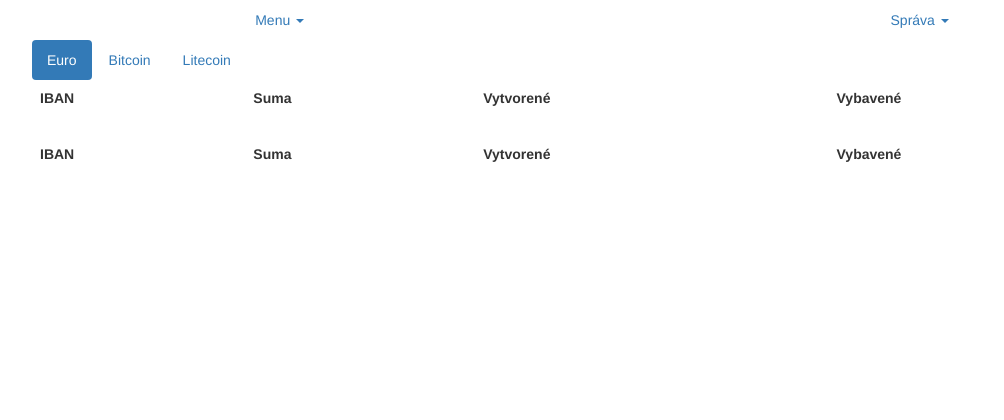
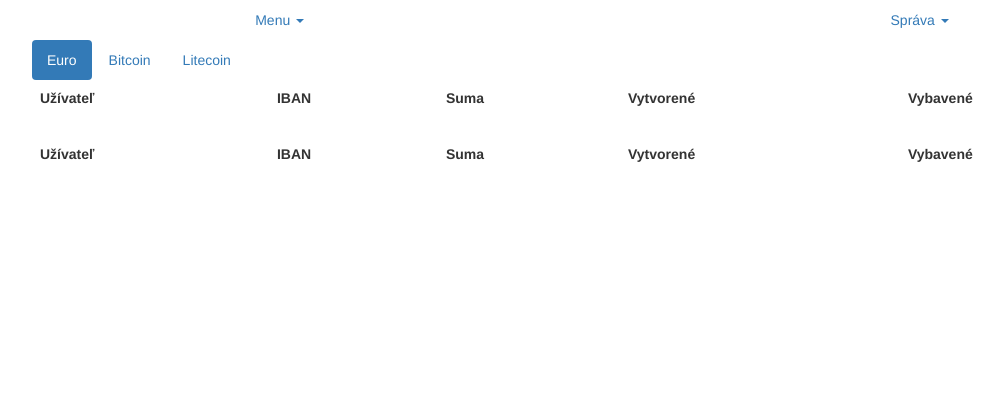
Before and after one commit to j4nk0/xbtzmenaren, a Django app: page /management/withdrawals/ in a window 1280 px wide. Shown: the top 420 px of the page, without its empty margins (38-1042 px from the left). Run offline with Django 3.2, Linux system fonts and the light colour scheme; the visitor is signed in with stand-in values (Sample User, id 1); data that the repository does not hold is empty; some libraries are stand-ins or nearby versions.

Commit message:
add user field to deposits and withdrawals

```diff
--- a/xbtzmenarendjango/xbtzmenarenapp/models.py
+++ b/xbtzmenarendjango/xbtzmenarenapp/models.py
@@ -118,16 +118,19 @@ class Sell_ltc(models.Model):
     eur = models.DecimalField(max_digits=MAX_DIGITS_EUR, decimal_places=DECIMAL_PLACES_EUR)
 
 class Deposit_eur(models.Model):
+    user = models.ForeignKey(CustomUser, on_delete=models.CASCADE)
     vs = models.CharField(max_length=10)
     eur = models.DecimalField(max_digits=MAX_DIGITS_EUR, decimal_places=DECIMAL_PLACES_EUR)
     datetime = models.DateTimeField()
 
 class Deposit_btc(models.Model):
+    user = models.ForeignKey(CustomUser, on_delete=models.CASCADE)
     address = models.CharField(max_length=100)
     btc = models.DecimalField(max_digits=MAX_DIGITS_BTC, decimal_places=DECIMAL_PLACES_BTC)
     datetime = models.DateTimeField()
 
 class Deposit_ltc(models.Model):
+    user = models.ForeignKey(CustomUser, on_delete=models.CASCADE)
     address = models.CharField(max_length=100)
     ltc = models.DecimalField(max_digits=MAX_DIGITS_LTC, decimal_places=DECIMAL_PLACES_LTC)
     datetime = models.DateTimeField()
--- a/xbtzmenarendjango/xbtzmenarenapp/templates/xbtzmenarenapp/management/deposits.html
+++ b/xbtzmenarendjango/xbtzmenarenapp/templates/xbtzmenarenapp/management/deposits.html
@@ -21,6 +21,7 @@
     <table class="table">
       <thead>
           <tr>
+            <td><b>Užívateľ</b></td>
             <td><b>VS</b></td>
             <td><b>Suma</b></td>
             <td><b>Čas</b></td>
@@ -29,6 +30,7 @@
       <tbody>
         {% for deposit in deposits_eur %}
           <tr>
+            <td>{{ deposit.user }}</td>
             <td>{{ deposit.vs }}</td>
             <td>{{ deposit.eur }}</td>
             <td>{{ deposit.datetime }}</td>
--- a/xbtzmenarendjango/xbtzmenarenapp/templates/xbtzmenarenapp/management/withdrawals.html
+++ b/xbtzmenarendjango/xbtzmenarenapp/templates/xbtzmenarenapp/management/withdrawals.html
@@ -31,6 +31,7 @@
         <table class="table">
           <thead>
               <tr>
+                <td><b>Užívateľ</b></td>
                 <td><b>IBAN</b></td>
                 <td><b>Suma</b></td>
                 <td><b>Vytvorené</b></td>
@@ -40,6 +41,7 @@
           <tbody>
             {% for withdrawal in old_withdrawals_eur %}
               <tr>
+                <td>{{ withdrawal.user }}</td>
                 <td>{{ withdrawal.iban }}</td>
                 <td>{{ withdrawal.eur }}</td>
                 <td>{{ withdrawal.time_created }}</td>
@@ -51,6 +53,7 @@
         <table class="table">
           <thead>
               <tr>
+                <td><b>Užívateľ</b></td>
                 <td><b>IBAN</b></td>
                 <td><b>Suma</b></td>
                 <td><b>Vytvorené</b></td>
@@ -60,6 +63,7 @@
           <tbody>
             {% for withdrawal in withdrawals_eur %}
               <tr>
+                <td>{{ withdrawal.user }}</td>
                 <td>{{ withdrawal.iban }}</td>
                 <td>{{ withdrawal.eur }}</td>
                 <td>{{ withdrawal.time_created }}</td>
@@ -83,6 +87,7 @@
         <table class="table">
           <thead>
               <tr>
+                <td><b>Užívateľ</b></td>
                 <td><b>Adresa</b></td>
                 <td><b>Suma</b></td>
                 <td><b>Vytvorené</b></td>
@@ -92,6 +97,7 @@
           <tbody>
             {% for withdrawal in old_withdrawals_btc %}
               <tr>
+                <td>{{ withdrawal.user }}</td>
                 <td>{{ withdrawal.address }}</td>
                 <td>{{ withdrawal.btc }}</td>
                 <td>{{ withdrawal.time_created }}</td>
@@ -103,6 +109,7 @@
         <table class="table">
           <thead>
               <tr>
+                <td><b>Užívateľ</b></td>
                 <td><b>Adresa</b></td>
                 <td><b>Suma</b></td>
                 <td><b>Vytvorené</b></td>
@@ -112,6 +119,7 @@
           <tbody>
             {% for withdrawal in withdrawals_btc %}
               <tr>
+                <td>{{ withdrawal.user }}</td>
                 <td>{{ withdrawal.address }}</td>
                 <td>{{ withdrawal.btc }}</td>
                 <td>{{ withdrawal.time_created }}</td>
@@ -135,6 +143,7 @@
         <table class="table">
           <thead>
               <tr>
+                <td><b>Užívateľ</b></td>
                 <td><b>Adresa</b></td>
                 <td><b>Suma</b></td>
                 <td><b>Vytvorené</b></td>
@@ -144,6 +153,7 @@
           <tbody>
             {% for withdrawal in old_withdrawals_ltc %}
               <tr>
+                <td>{{ withdrawal.user }}</td>
                 <td>{{ withdrawal.address }}</td>
                 <td>{{ withdrawal.ltc }}</td>
                 <td>{{ withdrawal.time_created }}</td>
@@ -155,6 +165,7 @@
         <table class="table">
           <thead>
               <tr>
+                <td><b>Užívateľ</b></td>
                 <td><b>Adresa</b></td>
                 <td><b>Suma</b></td>
                 <td><b>Vytvorené</b></td>
@@ -164,6 +175,7 @@
           <tbody>
             {% for withdrawal in withdrawals_ltc %}
               <tr>
+                <td>{{ withdrawal.user }}</td>
                 <td>{{ withdrawal.address }}</td>
                 <td>{{ withdrawal.ltc }}</td>
                 <td>{{ withdrawal.time_created }}</td>
--- a/xbtzmenarendjango/xbtzmenarenapp/views.py
+++ b/xbtzmenarendjango/xbtzmenarenapp/views.py
@@ -441,8 +441,9 @@ def management_deposit_attempt(request):
     try:
         with transaction.atomic():
             address = Address.objects.get(vs=vs)
-            balance = address.user.balance
-            Deposit_eur.objects.create(vs=vs, eur=sum_eur, datetime=timezone.now())
+            user = address.user
+            balance = user.balance
+            Deposit_eur.objects.create(user=user, vs=vs, eur=sum_eur, datetime=timezone.now())
             balance.eur += sum_eur
             balance.save()
     except ObjectDoesNotExist:
```
Also changed, not shown: xbtzmenarendjango/xbtzmenarenapp/migrations/0010_auto_20200721_1312.py (added).
